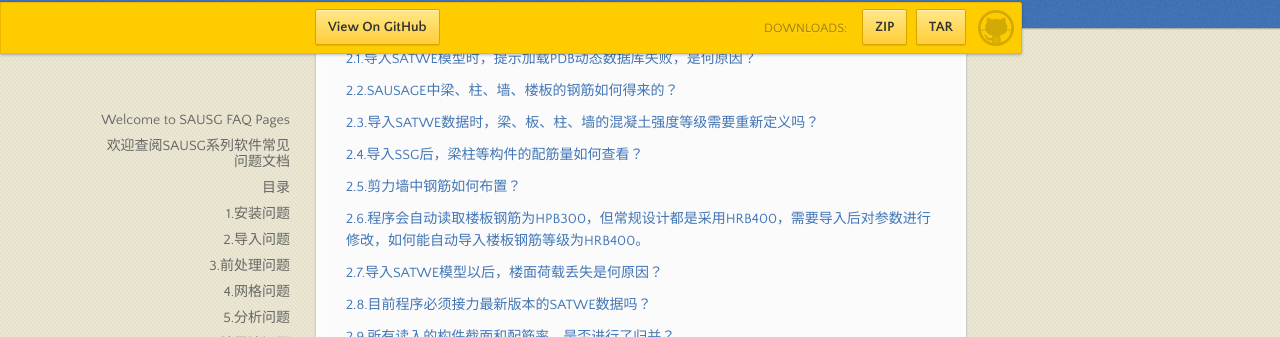
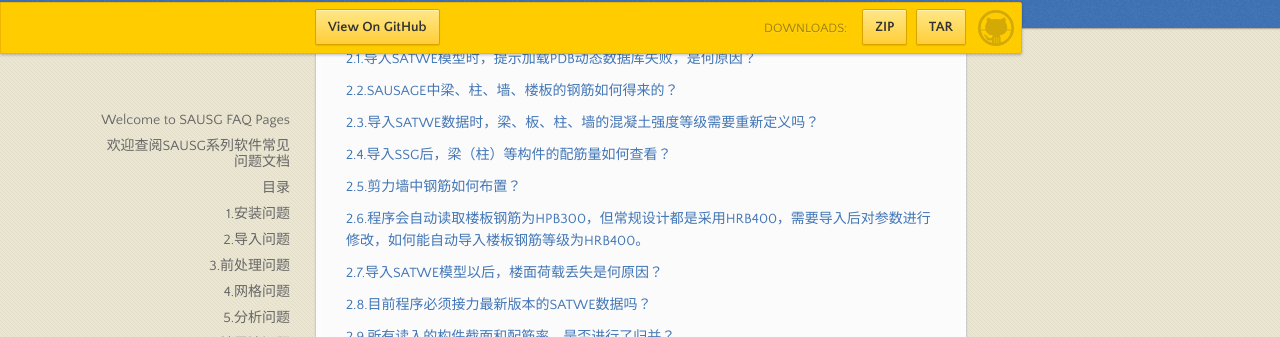
Before and after one commit to Haiezan/SAUSG_FAQ, a Jekyll site: the page built from index.md, in a window 1280 px wide and 900 px high, scrolled down 461 px. Shown: the part 113-450 px from the top of the window. Built offline with Jekyll 4.4.1, drawn with Linux system fonts in a browser that asks for light colours; our own code applies the rules of GitHub Pages for plain Markdown files; part of the change alters nothing that is shown.

```diff
--- a/index.md
+++ b/index.md
@@ -19,7 +19,7 @@
 #### [2.1.导入SATWE模型时，提示加载PDB动态数据库失败，是何原因？](/2.导入问题/2.1.导入SATWE模型时,提示加载PDB动态数据库失败,是何原因.md)
 #### [2.2.SAUSAGE中梁、柱、墙、楼板的钢筋如何得来的？](/2.导入问题/2.2.SAUSAGE中梁柱墙楼板的钢筋如何得来的.md)
 #### [2.3.导入SATWE数据时，梁、板、柱、墙的混凝土强度等级需要重新定义吗？](/2.导入问题/2.3.导入SATWE数据时,梁板柱墙的混凝土强度等级需要重新定义吗.md)
-#### [2.4.导入SSG后，梁柱等构件的配筋量如何查看？](/2.导入问题/2.4.导入SSG后,梁(柱)等构件的配筋量如何查看.md)
+#### [2.4.导入SSG后，梁（柱）等构件的配筋量如何查看？](/2.导入问题/2.4.导入SSG后,梁柱等构件的配筋量如何查看.md)
 #### [2.5.剪力墙中钢筋如何布置？](/2.导入问题/2.5.剪力墙中钢筋如何布置.md)
 #### [2.6.程序会自动读取楼板钢筋为HPB300，但常规设计都是采用HRB400，需要导入后对参数进行修改，如何能自动导入楼板钢筋等级为HRB400。](/2.导入问题/2.6.程序会自动读取楼板钢筋为HPB300,但常规设计都是采用HRB400,需要导入后对参数进行修改,如何能自动导入楼板钢筋等级为HRB400.md)
 #### [2.7.导入SATWE模型以后，楼面荷载丢失是何原因？](/2.导入问题/2.7.导入SATWE模型以后,楼面荷载丢失是何原因.md)
```
